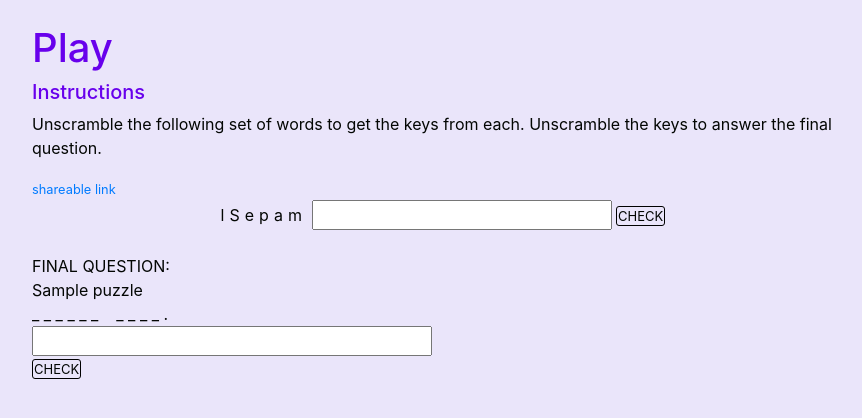
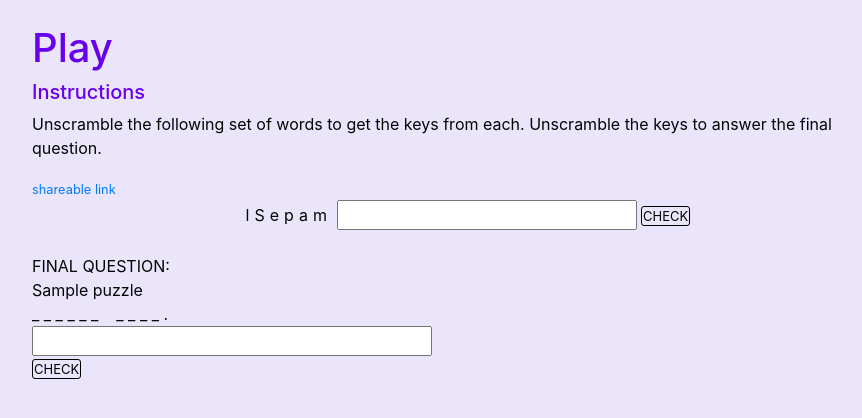
Before and after one commit to varmashanthanu/string_exercises, a Flask app: page /play_game/1 in a window 1280 px wide. Shown: the part 56-474 px from the top of the page, without its empty margins (53-915 px from the left). Run offline with Flask 2, Linux system fonts and the light colour scheme; tables that the repository leaves empty hold one stand-in row (values such as "Sample post"); some libraries are stand-ins or nearby versions.

Commit message:
not enough styling

```diff
--- a/static/main.css
+++ b/static/main.css
@@ -14,7 +14,7 @@ h1, h2, h3, h4, h5, h6 {
 }
 
 .jumbled_word_part {
-    width: 275px;
+    width: 300px;
     letter-spacing: 5px;
     display: inline-block;
     text-align: right;
```
